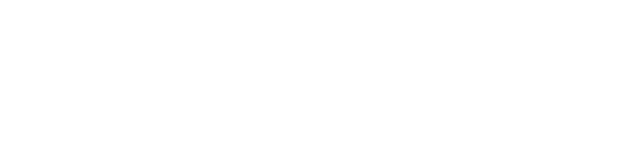
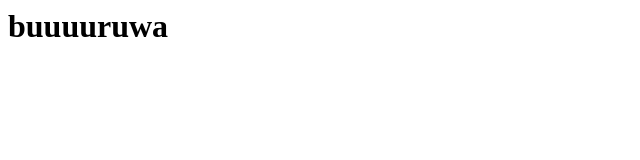
Before and after one commit to NavodhSFernando/moda-kaanch, a plain HTML site: page index.html in a window 1280 px wide. Shown: the whole page, without its empty margins (0-640 px from the left). Drawn offline with Linux system fonts and the light colour scheme.

Commit message:
added buuuruwa

```diff
--- a/index.html
+++ b/index.html
@@ -5,6 +5,6 @@
     <title>Document</title>
 </head>
 <body>
-
+    <h1>buuuuruwa</h1>
 </body>
 </html>
```
